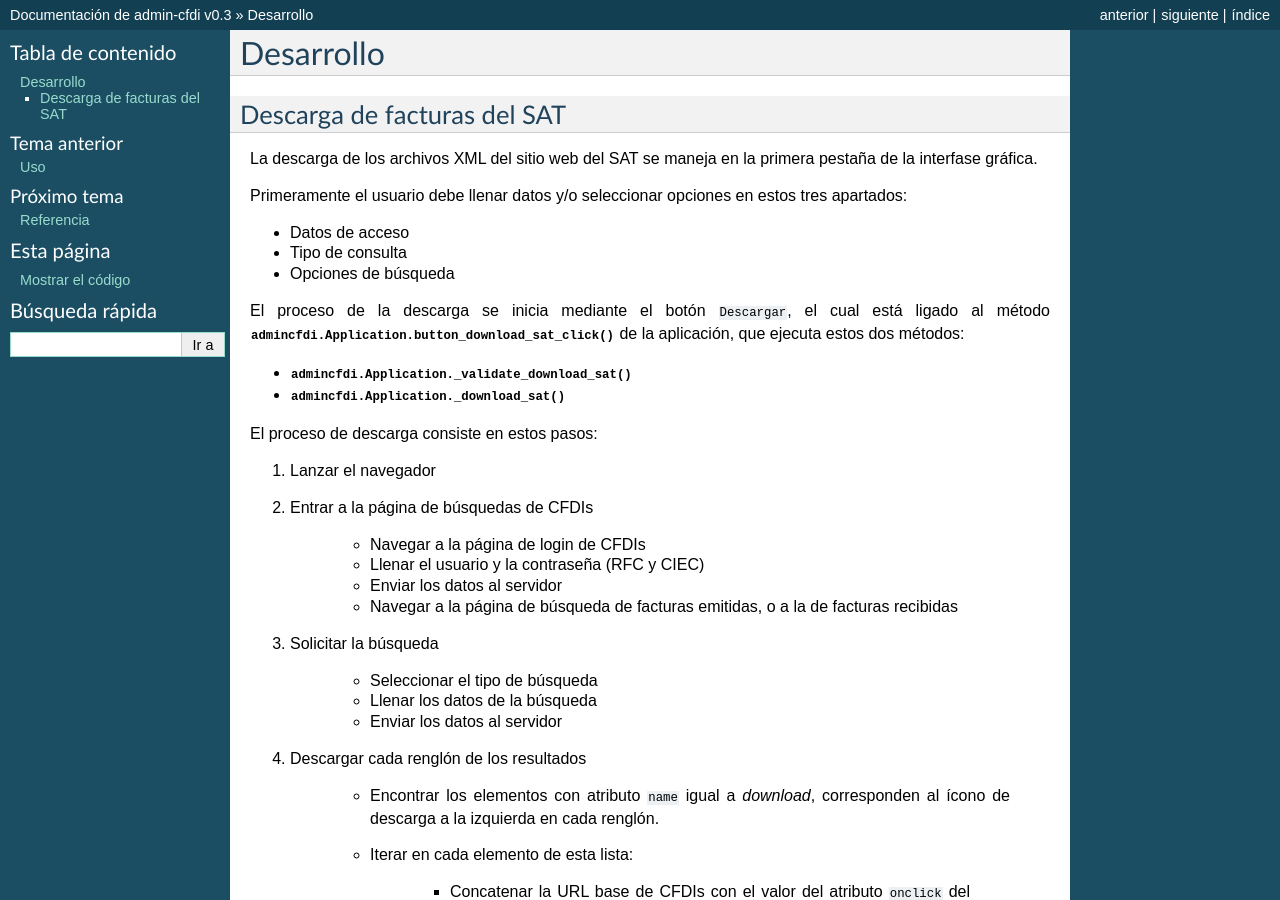
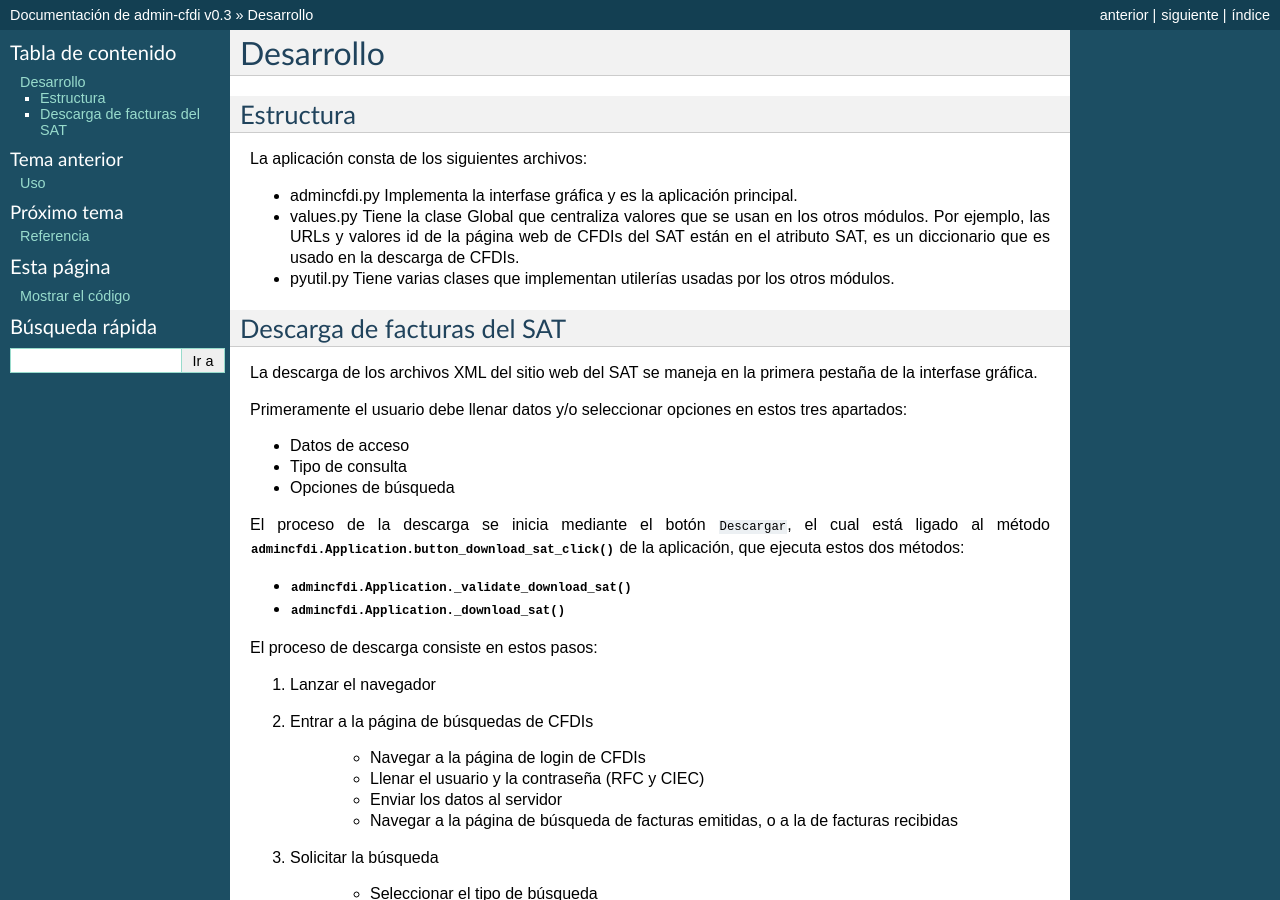
Before and after one commit to LinuxCabal/admin-cfdi, a Sphinx documentation site: the page built from docs/devel.rst, in a window 1280 px wide and 900 px high. Built offline with Sphinx 7.4.7, drawn with Linux system fonts in a browser that asks for light colours.

Commit message:
Explicar los principales módulos de admin-cfdi
- Por ahora solo los que tienen que ver con
  la descarga de CFDIs

```diff
--- a/docs/devel.rst
+++ b/docs/devel.rst
@@ -1,6 +1,24 @@
 ==========
 Desarrollo
 ==========
+
+Estructura
+==========
+
+La aplicación consta de los siguientes archivos:
+
+- admincfdi.py Implementa la interfase gráfica y
+  es la aplicación principal.
+
+- values.py Tiene la clase Global que centraliza
+  valores que se usan en los otros módulos.  Por
+  ejemplo, las URLs y valores id de la página web
+  de CFDIs del SAT están en el atributo SAT,
+  es un diccionario que es usado
+  en la descarga de CFDIs.
+
+- pyutil.py Tiene varias clases que implementan
+  utilerías usadas por los otros módulos.
 
 Descarga de facturas del SAT
 ============================
```
